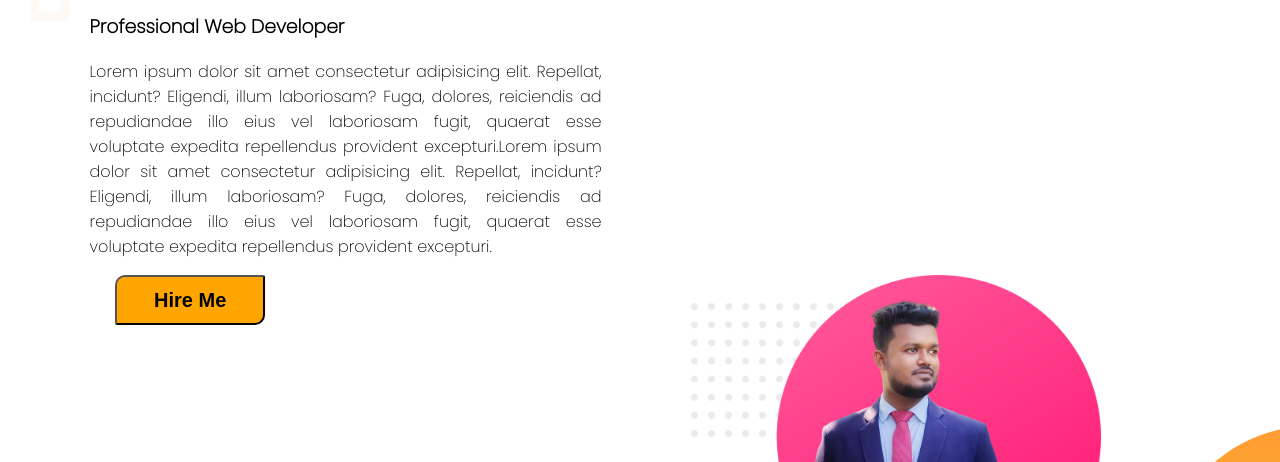
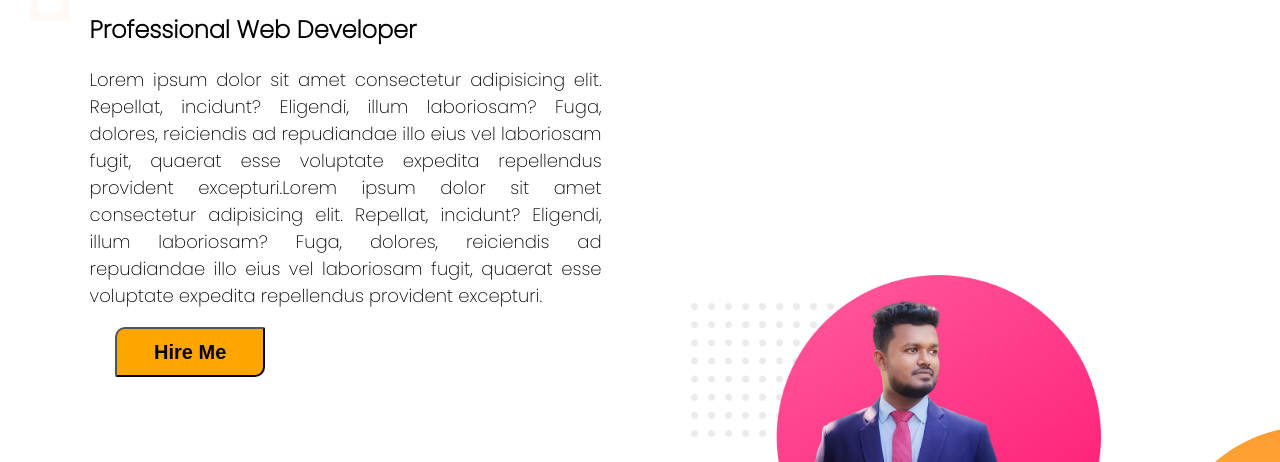
Before and after one commit to rahatanwarwebdev/portfolio, a plain HTML site: page index.html in a window 1280 px wide. Shown: the part 338-800 px from the top of the page. Drawn offline with Linux system fonts and the light colour scheme.

Commit message:
checking if it's working or not

```diff
--- a/index.html
+++ b/index.html
@@ -17,7 +17,7 @@
         <div id="titleid" class="titlediv">
             <h1 class="title">Welcome To</h1>
             <h1 class="title"> <span class="titlename">Rahat Anwar</span> Portfolio</h1>
-            <h3>Professional Web Developer</h3>
+            <h2>Professional Web Developer</h2>
             <p>Lorem ipsum dolor sit amet consectetur adipisicing elit. Repellat, incidunt? Eligendi, illum laboriosam? Fuga, dolores, reiciendis ad repudiandae illo eius vel laboriosam fugit, quaerat esse voluptate expedita repellendus provident excepturi.Lorem ipsum dolor sit amet consectetur adipisicing elit. Repellat, incidunt? Eligendi, illum laboriosam? Fuga, dolores, reiciendis ad repudiandae illo eius vel laboriosam fugit, quaerat esse voluptate expedita repellendus provident excepturi.</p>
             <button class="hirebtn"> <a href="#">Hire Me</a></button>
         </div>
--- a/style.css
+++ b/style.css
@@ -15,6 +15,9 @@ body{
     background-image: url(/Backgorund/top-banner.png);
     background-repeat: no-repeat;
 
+}
+.titlesec p{
+    font-size: 18px;
 }
 .titlediv{
     float: left;
```
